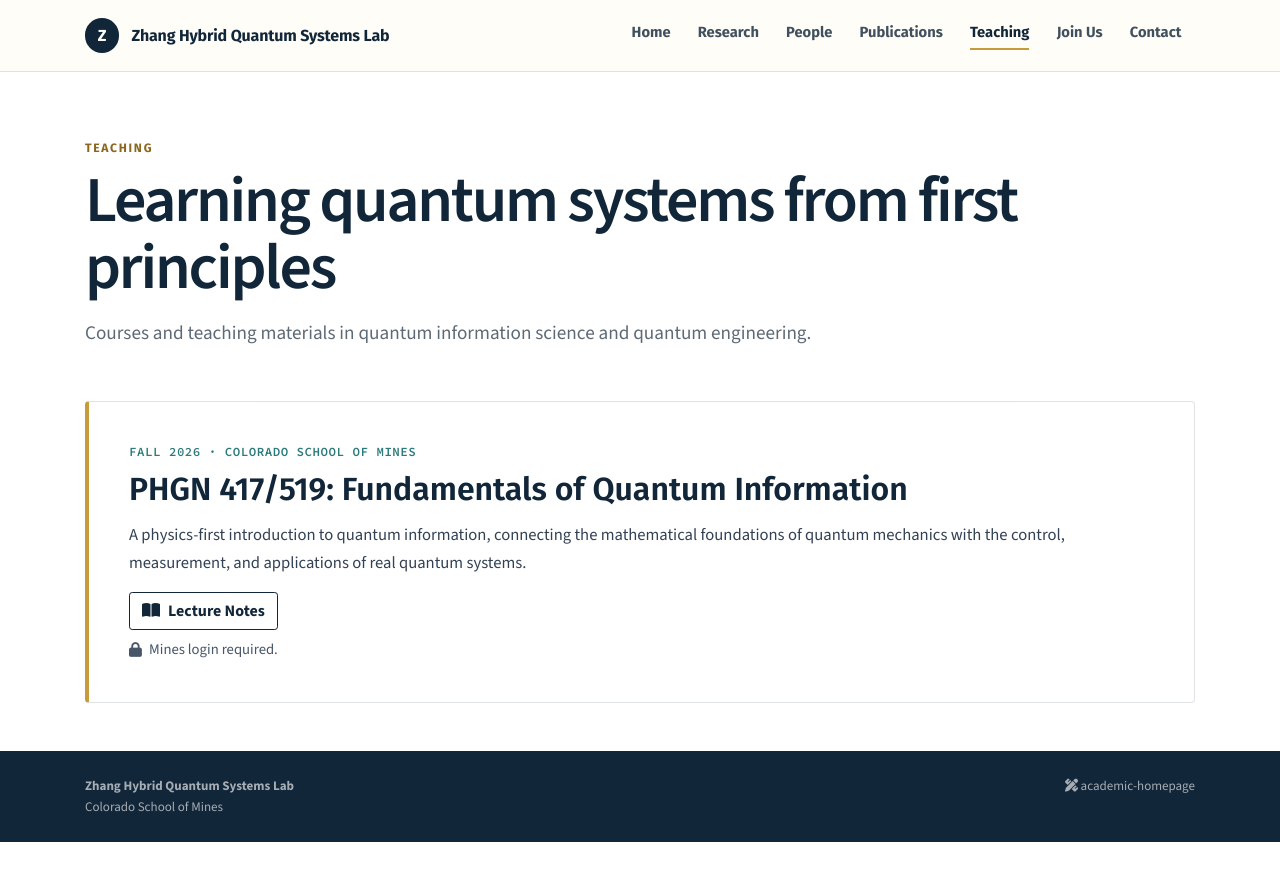
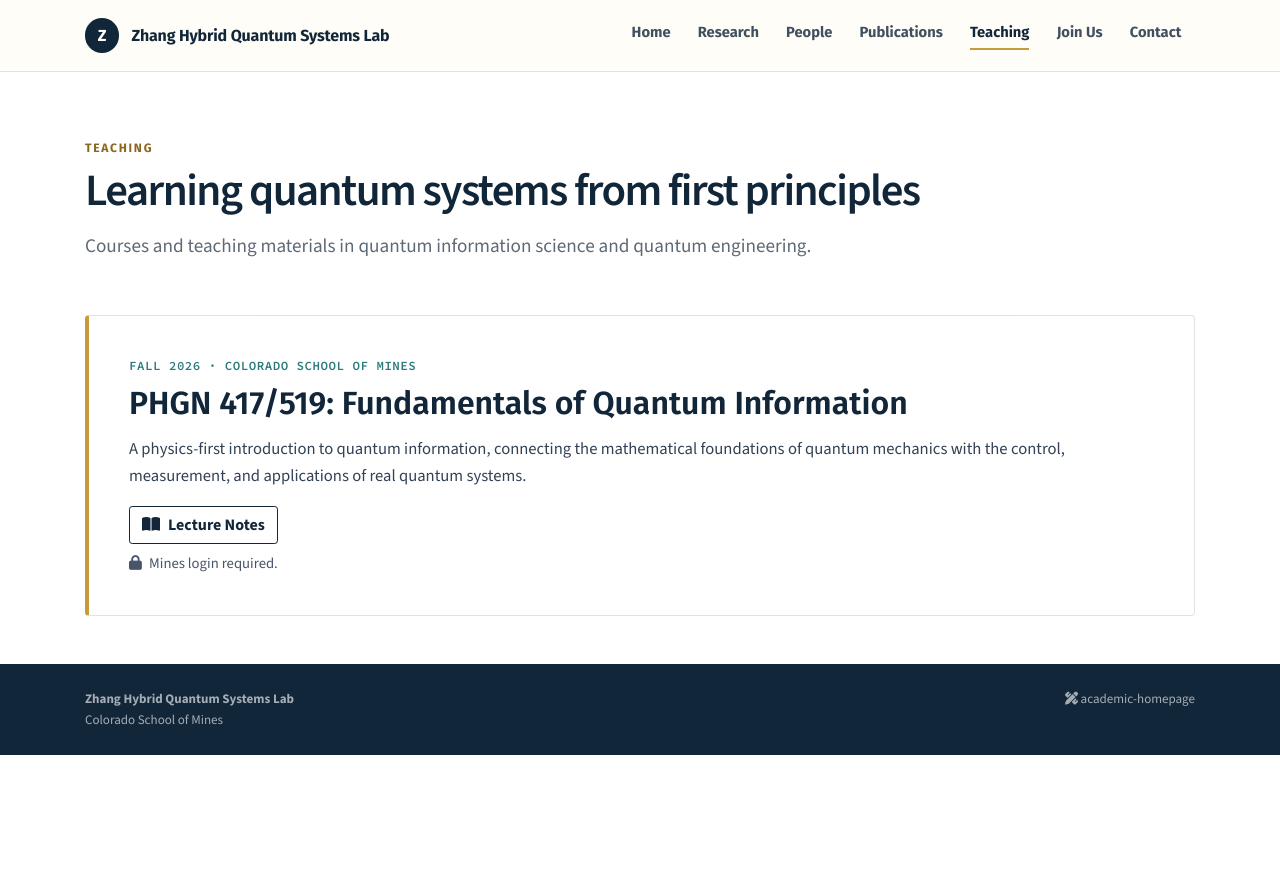
Before and after one commit to zihuaiz/zihuaiz.github.io, a Jekyll site: the page built from teaching.html, in a window 1280 px wide. Shown: the top 881 px of the page. Built offline with Jekyll 4.4.1, drawn with Linux system fonts in a browser that asks for light colours; nearby versions of some CDN libraries; a style sheet for code colours, icons or effects is not loaded.

Commit message:
Reduce interior page title size

```diff
--- a/_layouts/default.html
+++ b/_layouts/default.html
@@ -26,7 +26,7 @@
     <link rel="preconnect" href="https://fonts.gstatic.com" crossorigin>
     <link href="https://fonts.googleapis.com/css2?family=Fira+Sans:ital,wght@0,400;0,500;0,600;0,700;1,400&family=Source+Code+Pro:wght@400;600&family=Source+Sans+3:ital,wght@0,400;0,500;0,600;0,700;1,400;1,600&display=swap" rel="stylesheet">
     <link rel="stylesheet" href="https://cdn.jsdelivr.net/npm/katex@0.16.11/dist/katex.min.css" integrity="sha384-nB0miv6/jRmo5UMMR1wu3Gz6NLsoTkbqJghGIsx//Rlm+ZU03BU6SQNC66uf4l5+" crossorigin="anonymous">
-    <link rel="stylesheet" href="{{ '/assets/css/global.css' | relative_url }}?v=20260829-research-cards">
+    <link rel="stylesheet" href="{{ '/assets/css/global.css' | relative_url }}?v=20260829-page-titles">
 </head>
 <body class="bg-light" {{ page.body_attr }}>
     {% include navbar.html %}
--- a/assets/css/global.css
+++ b/assets/css/global.css
@@ -906,7 +906,7 @@
   margin: 0.55rem 0 1rem;
   color: var(--lab-navy);
   font-family: "Source Sans 3", sans-serif;
-  font-size: clamp(2.5rem, 5vw, 4.2rem);
+  font-size: clamp(2rem, 3.5vw, 3.15rem);
   font-weight: 600;
   letter-spacing: -0.035em;
   line-height: 1.04;
```
